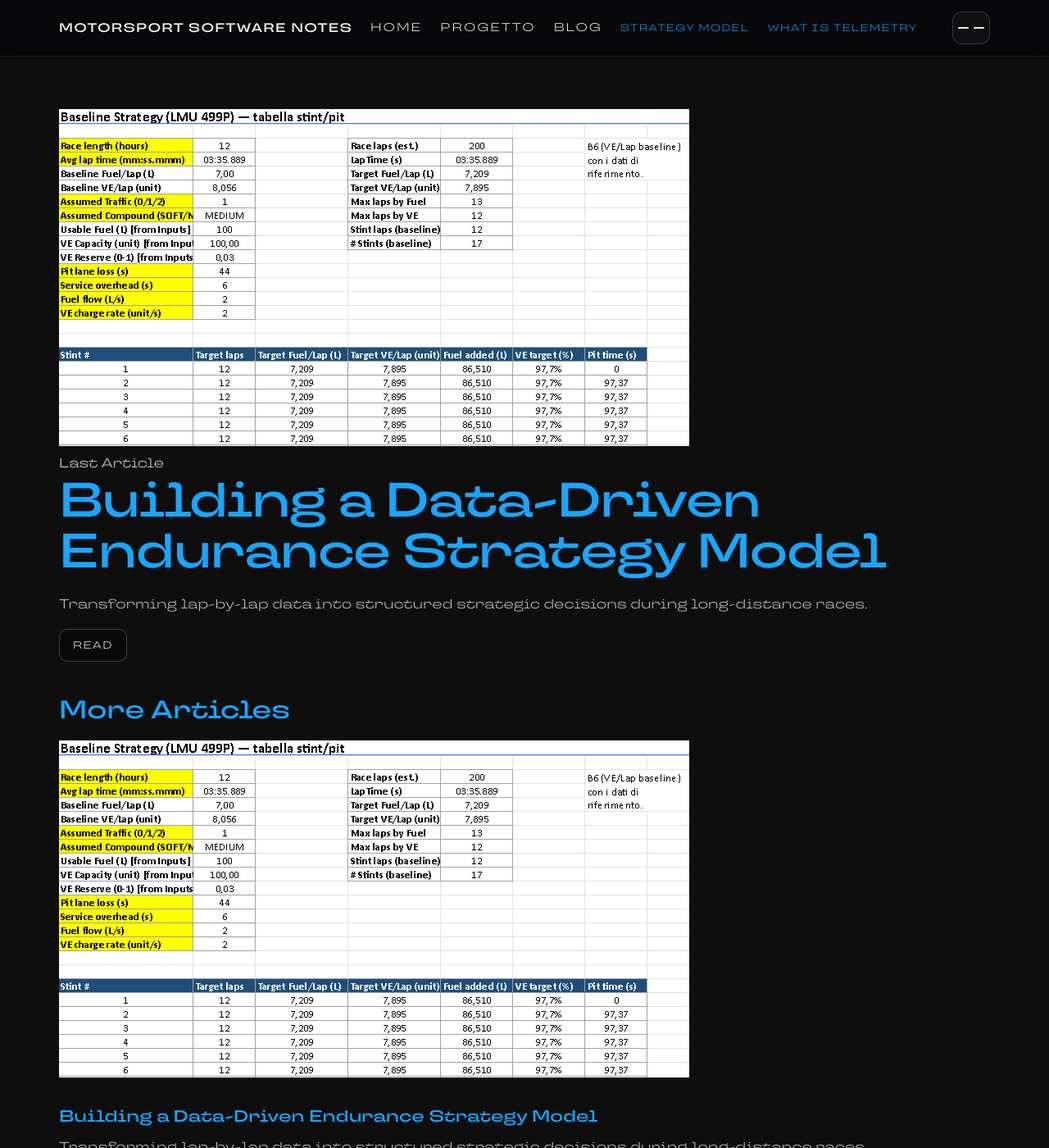
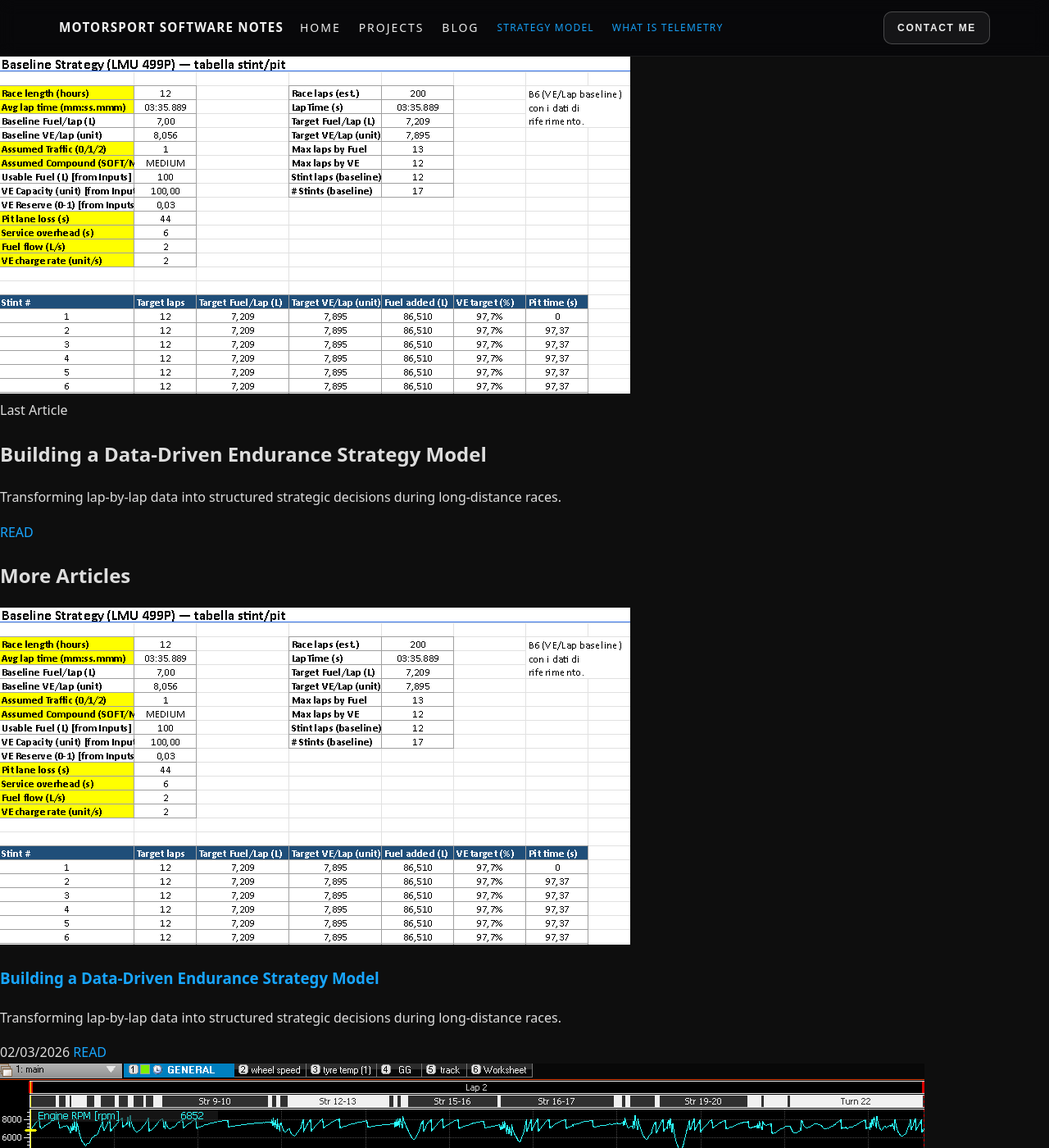
Before and after one commit to PietroCiuffreda3/motorsport-software-notes, a Jekyll site: the page built from index.md, in a window 1280 px wide and 1400 px high. Shown: the whole window at 82% size. Built offline with Jekyll 4.4.1, drawn with Linux system fonts in a browser that asks for light colours; some web fonts are replaced.

Commit message:
Update default layout to English; enhance navbar with smart collapsing feature and improve accessibility. Adjust contact button and menu titles for consistency.

```diff
--- a/_layouts/default.html
+++ b/_layouts/default.html
@@ -1,6 +1,6 @@
 <!-- _layouts/default.html -->
 <!DOCTYPE html>
-<html lang="it">
+<html lang="en">
 <head>
   <meta charset="utf-8">
   <meta name="viewport" content="width=device-width, initial-scale=1, viewport-fit=cover">
@@ -14,23 +14,22 @@
   </title>
 
   <meta name="theme-color" content="#0e0e0e">
-
   <link rel="stylesheet" href="{{ '/assets/main.css' | relative_url }}">
 </head>
 
 <body>
 
-  <!-- NAV -->
-  <header class="component-nav">
-    <div class="nav-row">
+  <!-- NAVBAR -->
+  <header class="component-nav" id="siteHeader">
+    <div class="nav-row" id="navRow">
 
-      <a href="{{ '/' | relative_url }}" class="brand">
+      <a href="{{ '/' | relative_url }}" class="brand" aria-label="Home">
         <span class="site-title-text">{{ site.title }}</span>
       </a>
 
-      <nav class="nav-links" aria-label="Primary navigation">
+      <nav class="nav-links" id="navLinks" aria-label="Primary navigation">
         <a class="nav-main" href="{{ '/' | relative_url }}">Home</a>
-        <a class="nav-main" href="{{ '/project/' | relative_url }}">Progetto</a>
+        <a class="nav-main" href="{{ '/project/' | relative_url }}">Projects</a>
         <a class="nav-main" href="{{ '/articles/' | relative_url }}">Blog</a>
 
         {% assign latest_posts = site.posts | slice: 0, 3 %}
@@ -41,7 +40,15 @@
         {% endfor %}
       </nav>
 
-      <!-- Hamburger (replaces the old Contact button) -->
+      <!-- CONTACT BUTTON (desktop first) -->
+      <button class="nav-cta" type="button"
+              id="contactToggle"
+              aria-expanded="false"
+              aria-controls="siteMenu">
+        Contact Me
+      </button>
+
+      <!-- HAMBURGER (shown only when nav overflows) -->
       <button class="nav-burger" type="button"
               id="menuToggle"
               aria-expanded="false"
@@ -54,12 +61,10 @@
     </div>
   </header>
 
-  <!-- CONTENT -->
-  <div class="main-content">
-    <div class="general-content-wrapper">
-      {{ content }}
-    </div>
-  </div>
+  <!-- PAGE CONTENT (no wrapper here to avoid breaking your existing cards/layout) -->
+  <main class="main-content" aria-label="Content">
+    {{ content }}
+  </main>
 
   <!-- OVERLAY MENU -->
   <div class="site-menu" id="siteMenu" aria-hidden="true">
@@ -69,15 +74,15 @@
       <div class="site-menu__content">
         <h3 class="site-menu__title">Menu</h3>
 
-        <nav class="site-menu__nav" aria-label="Menu overlay">
+        <nav class="site-menu__nav" aria-label="Menu links">
           <a class="site-menu__link" href="{{ '/' | relative_url }}">Home</a>
-          <a class="site-menu__link" href="{{ '/project/' | relative_url }}">Progetto</a>
+          <a class="site-menu__link" href="{{ '/project/' | relative_url }}">Projects</a>
           <a class="site-menu__link" href="{{ '/articles/' | relative_url }}">Blog</a>
         </nav>
 
         <div class="site-menu__divider"></div>
 
-        <h3 class="site-menu__title">Ultimi articoli</h3>
+        <h3 class="site-menu__title">Latest Posts</h3>
         <nav class="site-menu__nav" aria-label="Latest posts">
           {% assign latest_posts = site.posts | slice: 0, 3 %}
           {% for post in latest_posts %}
@@ -95,7 +100,7 @@
         <div class="contact-menu__grid">
           <a class="contact-tile" href="mailto:yourmail@example.com">
             <span class="contact-tile__icon" aria-hidden="true">✉</span>
-            <span class="contact-tile__label">Mail</span>
+            <span class="contact-tile__label">Email</span>
           </a>
 
           <a class="contact-tile" href="https://instagram.com/yourprofile" target="_blank" rel="noreferrer noopener">
@@ -146,6 +157,32 @@
       document.addEventListener('keydown', (e) => {
         if (e.key === 'Escape') closeMenu();
       });
+
+      // Collapse ONLY when there isn't enough space (real overflow)
+      function updateNavCollapse() {
+        // Force both visible to measure accurately
+        header.classList.remove('is-collapsed');
+
+        // If navRow overflows, collapse (hide contact button + links, show burger)
+        const isOverflowing = navRow.scrollWidth > navRow.clientWidth + 1;
+
+        if (isOverflowing) {
+          header.classList.add('is-collapsed');
+        } else {
+          header.classList.remove('is-collapsed');
+        }
+      }
+
+      window.addEventListener('resize', updateNavCollapse);
+      window.addEventListener('load', updateNavCollapse);
+
+      // Also run after fonts load (text width changes)
+      if (document.fonts && document.fonts.ready) {
+        document.fonts.ready.then(updateNavCollapse);
+      }
+
+      // Run once immediately
+      updateNavCollapse();
     })();
   </script>
 
--- a/_sass/custom.scss
+++ b/_sass/custom.scss
@@ -1,32 +1,31 @@
 /* _sass/custom.scss
    ==========================================================
-   Motorsport Software Notes — UniUD-inspired skin + overlay menu
+   Motorsport Software Notes — UniUD-inspired skin + smart collapsing navbar
    ========================================================== */
 
 /* =========================
    1) FONT (assets/fonts/...)
-   NOTE: main.css is served from /assets/main.css
-         so paths must be relative to /assets/
-         => "fonts/..." maps to /assets/fonts/...
+   main.css is served from /assets/main.css
+   so "fonts/..." maps to /assets/fonts/...
    ========================= */
 
 @font-face{
   font-family: "TT Travels Next Trl";
-  src: url("/assets/fonts/TT\ Travels\ Next\ Trial\ Regular.woff2") format("woff2");
+  src: url("fonts/tt-travels-next-trl/TTTravelsNextTrl-Regular.woff2") format("woff2");
   font-weight: 400;
   font-style: normal;
   font-display: swap;
 }
 @font-face{
   font-family: "TT Travels Next Trl";
-  src: url("/assets/fonts/TT\ Travels\ Next\ Trial\ Medium\ Italic.woff2") format("woff2");
+  src: url("fonts/tt-travels-next-trl/TTTravelsNextTrl-Medium.woff2") format("woff2");
   font-weight: 500;
   font-style: normal;
   font-display: swap;
 }
 @font-face{
   font-family: "TT Travels Next Trl";
-  src: url("/assets/fonts/TT\ Travels\ Next\ Trial\ DemiBold.woff2") format("woff2");
+  src: url("fonts/tt-travels-next-trl/TTTravelsNextTrl-Bold.woff2") format("woff2");
   font-weight: 700;
   font-style: normal;
   font-display: swap;
@@ -55,24 +54,15 @@
   --radius: 14px;
 
   --maxw: 1180px;
-  --maxw-text: 72ch;
-
   --fz-base: 16px;
   --lh: 1.65;
-
-  --h1: clamp(2.4rem, 4.6vw, 3.8rem);
-  --h2: clamp(1.6rem, 2.4vw, 2.2rem);
-  --h3: 1.25rem;
 }
 
 /* =========================
-   3) BASE + NO HORIZONTAL SCROLL
+   3) BASE (safe)
    ========================= */
 
-*{
-  box-sizing: border-box;
-  max-width: 100%;
-}
+*{ box-sizing: border-box; }
 
 html, body{
   width: 100%;
@@ -93,16 +83,21 @@ body{
   -moz-osx-font-smoothing: grayscale;
 }
 
+a{
+  color: var(--accent);
+  text-decoration: none;
+}
+a:hover{ color: #7bd0ff; text-decoration: none; }
+
 img, svg{
   max-width: 100%;
   height: auto;
 }
 
-a{
-  color: var(--accent);
-  text-decoration: none;
+pre{
+  max-width: 100%;
+  overflow-x: auto;
 }
-a:hover{ text-decoration: underline; }
 
 hr{
   border: 0;
@@ -112,23 +107,7 @@ hr{
 }
 
 /* =========================
-   4) WRAPPERS
-   ========================= */
-
-.main-content{
-  background: var(--bg);
-  min-width: 0;
-}
-
-.general-content-wrapper{
-  max-width: var(--maxw);
-  margin: 0 auto;
-  padding: 64px 22px 90px;
-  min-width: 0;
-}
-
-/* =========================
-   5) NAVBAR (sticky)
+   4) NAVBAR
    ========================= */
 
 .component-nav{
@@ -146,14 +125,14 @@ hr{
   padding: 14px 22px;
   display: flex;
   align-items: center;
-  gap: 22px;
+  gap: 18px;
   min-width: 0;
 }
 
 .brand{
-  display: inline-flex;
-  align-items: center;
-  text-decoration: none;
+  display:inline-flex;
+  align-items:center;
+  text-decoration:none;
   flex: 0 0 auto;
 }
 
@@ -165,14 +144,14 @@ hr{
   color: rgba(255,255,255,0.95);
 }
 
-/* Links desktop */
+/* inline links */
 .nav-links{
-  display: flex;
-  align-items: center;
-  gap: 22px;
-  flex-wrap: wrap;
+  display:flex;
+  align-items:center;
+  gap: 18px;
   flex: 1 1 auto;
   min-width: 0;
+  flex-wrap: wrap;
 }
 
 .nav-links .nav-main{
@@ -180,36 +159,54 @@ hr{
   text-transform: uppercase;
   letter-spacing: 0.14em;
   font-size: 14px;
-  text-decoration: none;
+  padding: 8px 2px;
 }
 .nav-links .nav-main:hover{
   color: #fff;
-  text-decoration: none;
 }
 
-/* latest posts in accent */
 .nav-links .nav-post{
-  color: rgba(24,166,255,0.95);
+  color: rgba(24,166,255,0.95); /* titles same as headings (blue) */
   text-transform: uppercase;
   letter-spacing: 0.10em;
   font-size: 12px;
-  text-decoration: none;
+  padding: 8px 2px;
 }
 .nav-links .nav-post:hover{
   color: #7bd0ff;
-  text-decoration: none;
 }
 
-/* Hamburger button */
+/* Contact button (desktop-first) */
+.nav-cta{
+  flex: 0 0 auto;
+  margin-left: auto;
+  height: 40px;
+  padding: 0 16px;
+  border-radius: 10px;
+  border: 1px solid rgba(255,255,255,0.22);
+  background: rgba(255,255,255,0.06);
+  color: rgba(255,255,255,0.92);
+  font-weight: 650;
+  letter-spacing: 0.14em;
+  text-transform: uppercase;
+  font-size: 12px;
+  cursor: pointer;
+  white-space: nowrap;
+}
+.nav-cta:hover{
+  background: rgba(24,166,255,0.16);
+  border-color: rgba(24,166,255,0.55);
+}
+
+/* Hamburger (hidden by default; shown only when header is collapsed) */
 .nav-burger{
   flex: 0 0 auto;
-  margin-left: auto;
   width: 46px;
   height: 40px;
   border-radius: 12px;
   border: 1px solid rgba(255,255,255,0.16);
   background: rgba(255,255,255,0.04);
-  display: inline-flex;
+  display: none;
   align-items: center;
   justify-content: center;
   gap: 6px;
@@ -217,7 +214,7 @@ hr{
 }
 
 .nav-burger .bar{
-  display: block;
+  display:block;
   width: 18px;
   height: 2px;
   background: rgba(255,255,255,0.92);
@@ -229,204 +226,13 @@ hr{
   background: rgba(24,166,255,0.14);
 }
 
-/* Mobile: hide the inline nav to prevent overflow and use hamburger */
-@media (max-width: 820px){
-  .nav-links{ display: none; }
-}
-
-/* Optional: hide hamburger on desktop (comment out if you want it always visible) */
-/*
-@media (min-width: 821px){
-  .nav-burger{ display: none; }
-}
-*/
+/* COLLAPSE MODE (activated by JS when navRow overflows) */
+.component-nav.is-collapsed .nav-links{ display: none; }
+.component-nav.is-collapsed .nav-cta{ display: none; }
+.component-nav.is-collapsed .nav-burger{ display: inline-flex; }
 
 /* =========================
-   6) TYPOGRAPHY
-   ========================= */
-
-.general-content-wrapper h1{
-  font-size: var(--h1);
-  line-height: 1.05;
-  color: var(--accent);
-  font-weight: 800;
-  letter-spacing: -0.02em;
-  margin: 0 0 22px;
-}
-
-.general-content-wrapper h2{
-  font-size: var(--h2);
-  color: var(--accent);
-  font-weight: 800;
-  margin: 34px 0 12px;
-}
-
-.general-content-wrapper h3{
-  font-size: var(--h3);
-  color: rgba(255,255,255,0.92);
-  font-weight: 750;
-  margin: 22px 0 8px;
-}
-
-.general-content-wrapper p{
-  color: rgba(255,255,255,0.78);
-  max-width: var(--maxw-text);
-  margin: 0 0 16px;
-}
-
-.general-content-wrapper li{
-  max-width: var(--maxw-text);
-}
-
-.general-content-wrapper ul,
-.general-content-wrapper ol{
-  color: rgba(255,255,255,0.78);
-  max-width: var(--maxw-text);
-  padding-left: 18px;
-  margin: 0 0 18px;
-}
-
-.general-content-wrapper blockquote{
-  margin: 18px 0;
-  padding: 12px 16px;
-  border-left: 4px solid var(--accent);
-  background: rgba(255,255,255,0.04);
-  color: rgba(255,255,255,0.80);
-  border-radius: 10px;
-}
-
-.general-content-wrapper a:hover{
-  color: #7bd0ff;
-}
-
-/* =========================
-   7) “PROGETTO” SECTIONS
-   ========================= */
-
-.z-image-subsection-wrapper{
-  display:grid;
-  grid-template-columns: 1.05fr 0.95fr;
-  grid-template-areas:
-    "title title"
-    "text image";
-  gap: 22px 42px;
-  align-items: start;
-  padding: 26px 0 44px;
-  border-bottom: 1px solid rgba(255,255,255,0.08);
-  min-width: 0;
-}
-
-.z-image-subsection-wrapper:last-child{ border-bottom: 0; }
-
-.z-image-title{ grid-area: title; margin: 0; }
-.z-image-text{ grid-area: text; min-width: 0; }
-
-.z-image-image{
-  grid-area: image;
-  margin: 0;
-  border: 1px solid var(--border-2);
-  background: rgba(0,0,0,0.22);
-  box-shadow: var(--shadow);
-  overflow: hidden;
-  border-radius: 14px;
-  min-width: 0;
-}
-.z-image-image img{
-  display:block;
-  width: 100%;
-  height: auto;
-  filter: grayscale(1) contrast(1.05);
-  opacity: 0.92;
-}
-
-.hero-buttons{
-  display:flex;
-  gap: 12px;
-  margin-top: 16px;
-  flex-wrap: wrap;
-}
-
-.button{
-  display:inline-flex;
-  align-items:center;
-  justify-content:center;
-  height: 40px;
-  padding: 0 16px;
-  border: 1px solid rgba(255,255,255,0.22);
-  border-radius: 10px;
-  color: rgba(255,255,255,0.92);
-  background: rgba(0,0,0,0.30);
-  letter-spacing: 0.10em;
-  text-transform: uppercase;
-  font-size: 0.78rem;
-  text-decoration:none;
-}
-.button:hover{
-  background: rgba(24,166,255,0.16);
-  border-color: rgba(24,166,255,0.55);
-  color: #fff;
-  text-decoration:none;
-}
-
-/* =========================
-   8) TABLES + CODE (safe for mobile)
-   ========================= */
-
-table{
-  width: 100%;
-  max-width: 100%;
-  border-collapse: collapse;
-  border-radius: 12px;
-  overflow:hidden;
-  border: 1px solid var(--border-2);
-  background: rgba(255,255,255,0.02);
-  margin: 18px 0 22px;
-}
-th, td{
-  padding: 10px 12px;
-  border-bottom: 1px solid var(--border-2);
-  color: rgba(255,255,255,0.78);
-}
-th{
-  text-align:left;
-  background: rgba(255,255,255,0.04);
-  color: rgba(255,255,255,0.92);
-  text-transform: uppercase;
-  letter-spacing: 0.10em;
-  font-size: 12px;
-}
-tr:hover td{ background: rgba(255,255,255,0.03); }
-
-pre, code{
-  font-family: ui-monospace, SFMono-Regular, Menlo, Monaco, Consolas, "Liberation Mono", "Courier New", monospace;
-}
-
-code{
-  background: rgba(255,255,255,0.06);
-  border: 1px solid rgba(255,255,255,0.08);
-  border-radius: 8px;
-  padding: 2px 6px;
-  color: rgba(255,255,255,0.92);
-}
-
-pre{
-  max-width: 100%;
-  background: rgba(10,10,12,0.85);
-  border: 1px solid rgba(255,255,255,0.10);
-  border-radius: 14px;
-  padding: 16px;
-  overflow-x: auto;
-  box-shadow: 0 10px 28px rgba(0,0,0,0.35);
-}
-pre code{
-  white-space: pre;
-  background: transparent;
-  border: 0;
-  padding: 0;
-}
-
-/* =========================
-   9) OVERLAY MENU (hamburger)
+   5) OVERLAY MENU
    ========================= */
 
 .site-menu{
@@ -478,6 +284,7 @@ pre code{
   opacity: 0;
   transition: transform .25s ease, opacity .25s ease;
 }
+
 .site-menu.is-open .site-menu__content{
   transform: translateY(0) scale(1);
   opacity: 1;
@@ -515,7 +322,6 @@ pre code{
 .site-menu__link:hover{
   border-color: rgba(24,166,255,0.55);
   background: rgba(24,166,255,0.16);
-  text-decoration: none;
 }
 
 .site-menu__divider{
@@ -525,7 +331,7 @@ pre code{
   width: min(520px, 100%);
 }
 
-/* Contact tiles */
+/* contact tiles */
 .contact-menu__grid{
   display: grid;
   grid-template-columns: repeat(3, 1fr);
@@ -574,30 +380,8 @@ pre code{
   border-color: rgba(24,166,255,0.55);
 }
 
-/* Overlay: make contact tiles stack on smaller screens */
 @media (max-width: 820px){
-  .contact-menu__grid{
-    grid-template-columns: 1fr;
-  }
-}
-
-/* =========================
-   10) RESPONSIVE
-   ========================= */
-
-@media (max-width: 980px){
-  .z-image-subsection-wrapper{
-    grid-template-columns: 1fr;
-    grid-template-areas:
-      "title"
-      "text"
-      "image";
-    gap: 18px;
-  }
-}
-
-@media (max-width: 900px){
+  .contact-menu__grid{ grid-template-columns: 1fr; }
   .nav-row{ padding: 12px 16px; }
-  .general-content-wrapper{ padding: 44px 16px 74px; }
   .site-title-text{ font-size: 0.9rem; }
 }
```
Also changed, not shown: other parts of _layouts/default.html (+14 -8 lines).
